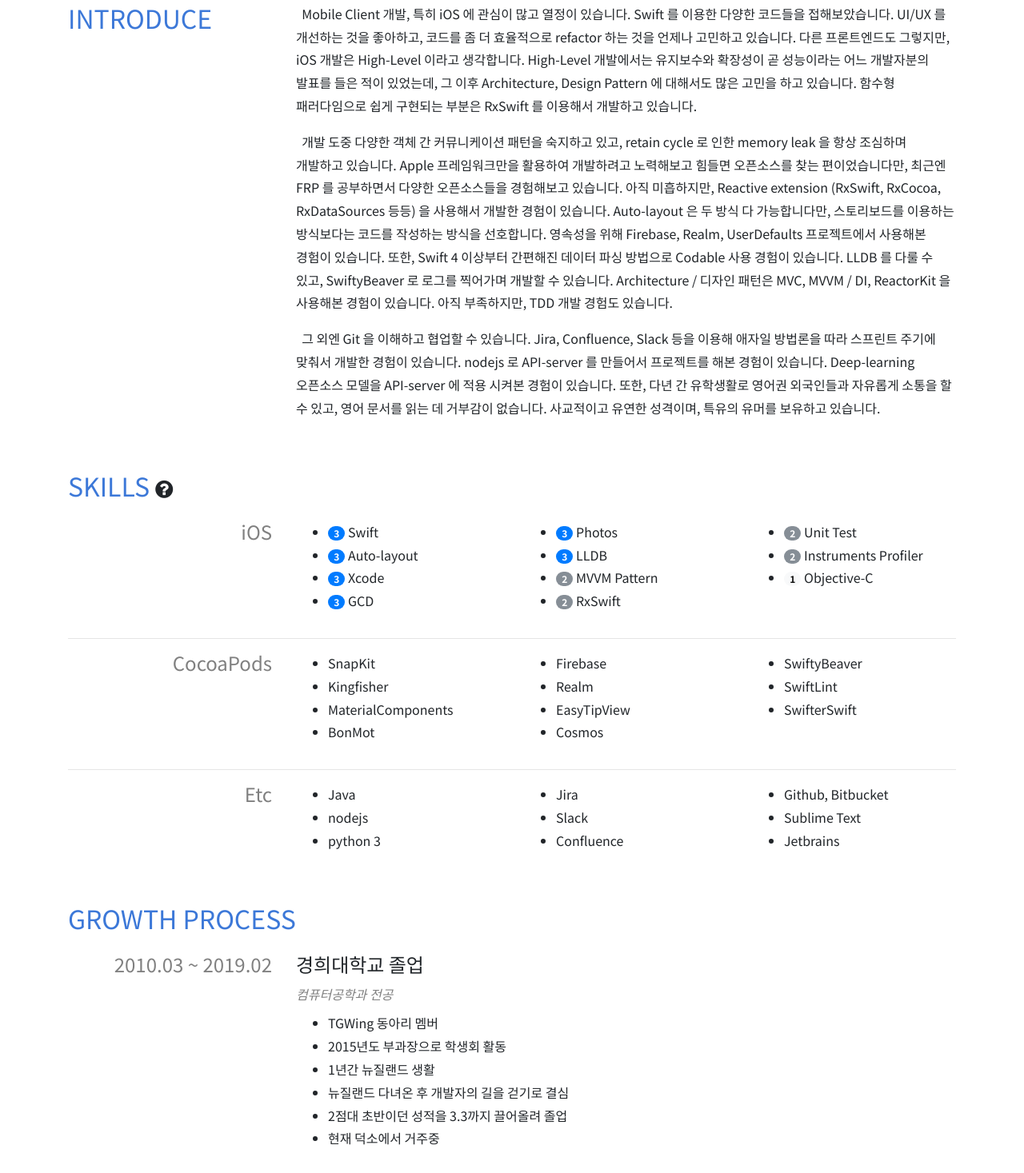
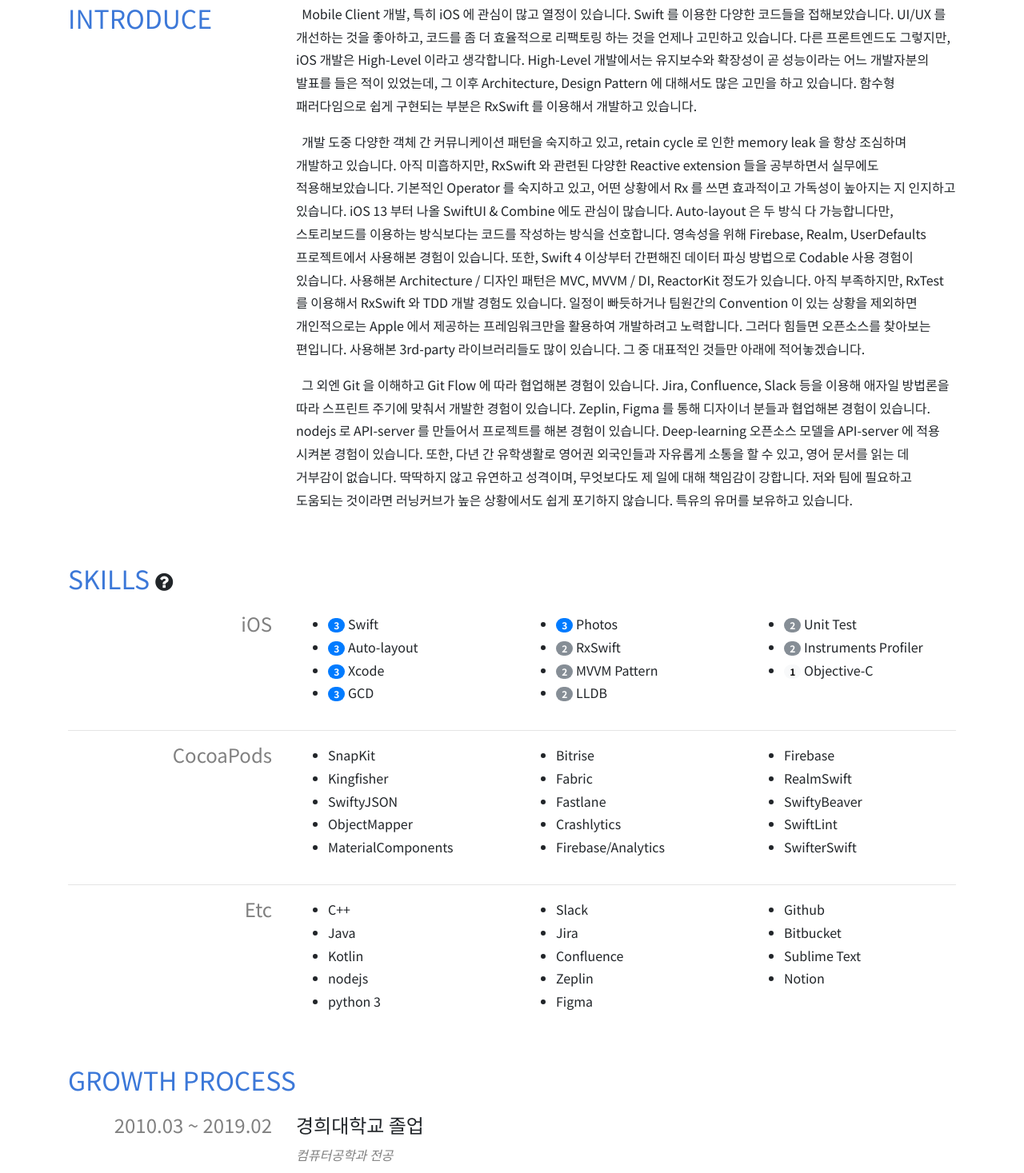
Before and after one commit to jinuman/resume, a plain HTML site: page index.html in a window 1280 px wide. Shown: the part 436-1903 px from the top of the page at 80% size. Drawn offline with nearby package versions, Linux system fonts and the light colour scheme.

Commit message:
Update index file

```diff
--- a/index.html
+++ b/index.html
@@ -19,11 +19,11 @@
     <meta charset="utf-8">
     <meta name="viewport"
           content="user-scalable=no,initial-scale=1.0,maximum-scale=1.0,minimum-scale=1.0,width=device-width">
-    <meta name="description" content="열정 넘치는 진우의 이력서입니다! "/>
+    <meta name="description" content="준비된 개발자 진우의 이력서입니다! "/>
     <meta property="og:url" content="https://jinuman.github.io/resume"/>
     <meta property="og:site_name" content="지누맨 이력서"/>
     <meta property="og:title" content="지누맨 이력서"/>
-    <meta property="og:description" content="열정 넘치는 진우의 이력서입니다! "/>
+    <meta property="og:description" content="준비된 개발자 진우의 이력서입니다! "/>
     <meta property="og:image" content="https://jinuman.github.io/resume/public/images/profile-og.jpeg"/>
     <meta property="og:type" content="website"/>
 
@@ -126,21 +126,30 @@
             <h2 class="blue">INTRODUCE</h2>
         </div>
         <div class="col-12 col-md-9">
-            <p>&nbsp Mobile Client 개발, 특히 iOS 에 관심이 많고 열정이 있습니다. Swift 를 이용한 다양한 코드들을 접해보았습니다. UI/UX 를 개선하는 것을 좋아하고, 코드를 좀
-                더 효율적으로 refactor 하는 것을 언제나 고민하고 있습니다. 다른 프론트엔드도 그렇지만, iOS 개발은 High-Level 이라고 생각합니다. High-Level 개발에서는
+            <p>
+                &nbsp Mobile Client 개발, 특히 iOS 에 관심이 많고 열정이 있습니다. Swift 를 이용한 다양한 코드들을 접해보았습니다. UI/UX 를 개선하는 것을 좋아하고, 코드를 좀
+                더 효율적으로 리팩토링 하는 것을 언제나 고민하고 있습니다. 다른 프론트엔드도 그렇지만, iOS 개발은 High-Level 이라고 생각합니다. High-Level 개발에서는
                 유지보수와 확장성이 곧 성능이라는 어느 개발자분의 발표를 들은 적이 있었는데, 그 이후 Architecture, Design Pattern 에 대해서도 많은 고민을 하고 있습니다.
-                함수형 패러다임으로 쉽게 구현되는 부분은 RxSwift 를 이용해서 개발하고 있습니다. </p>
-            <p>&nbsp 개발 도중 다양한 객체 간 커뮤니케이션 패턴을 숙지하고 있고, retain cycle 로 인한 memory leak 을 항상 조심하며 개발하고 있습니다. Apple 프레임워크만을 활용하여
-                개발하려고 노력해보고 힘들면 오픈소스를 찾는 편이었습니다만, 최근엔 FRP 를 공부하면서 다양한 오픈소스들을 경험해보고 있습니다.
-                아직 미흡하지만, Reactive extension (RxSwift, RxCocoa, RxDataSources 등등) 을 사용해서 개발한 경험이 있습니다.
+                함수형 패러다임으로 쉽게 구현되는 부분은 RxSwift 를 이용해서 개발하고 있습니다.
+            </p>
+            <p>&nbsp 개발 도중 다양한 객체 간 커뮤니케이션 패턴을 숙지하고 있고, retain cycle 로 인한 memory leak 을 항상 조심하며 개발하고 있습니다.
+                아직 미흡하지만, RxSwift 와 관련된 다양한 Reactive extension 들을 공부하면서 실무에도 적용해보았습니다.
+                기본적인 Operator 를 숙지하고 있고, 어떤 상황에서 Rx 를 쓰면 효과적이고 가독성이 높아지는 지 인지하고 있습니다.
+                iOS 13 부터 나올 SwiftUI & Combine 에도 관심이 많습니다.
                 Auto-layout 은 두 방식 다 가능합니다만, 스토리보드를 이용하는 방식보다는 코드를 작성하는 방식을 선호합니다. 영속성을 위해 Firebase, Realm,
                 UserDefaults 프로젝트에서 사용해본 경험이 있습니다. 또한, Swift 4 이상부터 간편해진 데이터 파싱 방법으로 Codable 사용 경험이 있습니다.
-                LLDB 를 다룰 수 있고, SwiftyBeaver 로 로그를 찍어가며 개발할 수 있습니다.
-                Architecture / 디자인 패턴은 MVC, MVVM / DI, ReactorKit 을 사용해본 경험이 있습니다. 아직 부족하지만, TDD 개발 경험도 있습니다.</p>
-            <p>&nbsp 그 외엔 Git 을 이해하고 협업할 수 있습니다. Jira, Confluence, Slack 등을 이용해 애자일 방법론을 따라 스프린트 주기에 맞춰서 개발한 경험이 있습니다.
-                nodejs 로 API-server 를 만들어서 프로젝트를 해본 경험이 있습니다. Deep-learning 오픈소스 모델을
-                API-server 에 적용 시켜본 경험이 있습니다. 또한, 다년 간 유학생활로 영어권 외국인들과 자유롭게 소통을 할 수 있고, 영어 문서를 읽는 데 거부감이 없습니다.
-                사교적이고 유연한 성격이며, 특유의 유머를 보유하고 있습니다.</p>
+                사용해본 Architecture / 디자인 패턴은 MVC, MVVM / DI, ReactorKit 정도가 있습니다. 아직 부족하지만, RxTest 를 이용해서 RxSwift 와 TDD 개발 경험도 있습니다.
+                일정이 빠듯하거나 팀원간의 Convention 이 있는 상황을 제외하면 개인적으로는 Apple 에서 제공하는 프레임워크만을 활용하여 개발하려고 노력합니다. 그러다 힘들면 오픈소스를 찾아보는 편입니다.
+                사용해본 3rd-party 라이브러리들도 많이 있습니다. 그 중 대표적인 것들만 아래에 적어놓겠습니다.
+            </p>
+            <p>&nbsp 그 외엔 Git 을 이해하고 Git Flow 에 따라 협업해본 경험이 있습니다.
+                Jira, Confluence, Slack 등을 이용해 애자일 방법론을 따라 스프린트 주기에 맞춰서 개발한 경험이 있습니다.
+                Zeplin, Figma 를 통해 디자이너 분들과 협업해본 경험이 있습니다.
+                nodejs 로 API-server 를 만들어서 프로젝트를 해본 경험이 있습니다. Deep-learning 오픈소스 모델을 API-server 에 적용 시켜본 경험이 있습니다.
+                또한, 다년 간 유학생활로 영어권 외국인들과 자유롭게 소통을 할 수 있고, 영어 문서를 읽는 데 거부감이 없습니다.
+                딱딱하지 않고 유연하고 성격이며, 무엇보다도 제 일에 대해 책임감이 강합니다. 저와 팀에 필요하고 도움되는 것이라면 러닝커브가 높은 상황에서도 쉽게 포기하지 않습니다.
+                특유의 유머를 보유하고 있습니다.
+            </p>
         </div>
     </div>
     <!-- Introduce End -->
@@ -154,7 +163,7 @@
                 <span class="blue">
                   SKILLS
                 </span>
-                        <small data-toggle="tooltip" title="1: 기초 / 2: 중급 / 3: 고급">
+                        <small data-toggle="tooltip" title="1: Basic / 2: Middle, Interested / 3: Production">
                             <i class="fa fa-question-circle" aria-hidden="true"></i>
                         </small>
                     </h2>
@@ -193,8 +202,8 @@
                                     Photos
                                 </li>
                                 <li>
-                                    <span class="badge badge-pill badge-primary">3</span>
-                                    LLDB
+                                    <span class="badge badge-pill badge-secondary">2</span>
+                                    RxSwift
                                 </li>
                                 <li>
                                     <span class="badge badge-pill badge-secondary">2</span>
@@ -202,7 +211,7 @@
                                 </li>
                                 <li>
                                     <span class="badge badge-pill badge-secondary">2</span>
-                                    RxSwift
+                                    LLDB
                                 </li>
                             </ul>
                         </div>
@@ -233,24 +242,31 @@
                 </div>
                 <div class="col-12 col-md-9">
                     <div class="row">
+
                         <div class="col">
                             <ul>
                                 <li>SnapKit</li>
                                 <li>Kingfisher</li>
+                                <li>SwiftyJSON</li>
+                                <li>ObjectMapper</li>
                                 <li>MaterialComponents</li>
-                                <li>BonMot</li>
                             </ul>
                         </div>
+
+                        <div class="col">
+                            <ul>
+                                <li>Bitrise</li>
+                                <li>Fabric</li>
+                                <li>Fastlane</li>
+                                <li>Crashlytics</li>
+                                <li>Firebase/Analytics</li>
+                            </ul>
+                        </div>
+
                         <div class="col">
                             <ul>
                                 <li>Firebase</li>
-                                <li>Realm</li>
-                                <li>EasyTipView</li>
-                                <li>Cosmos</li>
-                            </ul>
-                        </div>
-                        <div class="col">
-                            <ul>
+                                <li>RealmSwift</li>
                                 <li>SwiftyBeaver</li>
                                 <li>SwiftLint</li>
                                 <li>SwifterSwift</li>
@@ -269,23 +285,28 @@
                     <div class="row">
                         <div class="col">
                             <ul>
+                                <li>C++</li>
                                 <li>Java</li>
+                                <li>Kotlin</li>
                                 <li>nodejs</li>
                                 <li>python 3</li>
                             </ul>
                         </div>
                         <div class="col">
                             <ul>
+                                <li>Slack</li>
                                 <li>Jira</li>
-                                <li>Slack</li>
                                 <li>Confluence</li>
+                                <li>Zeplin</li>
+                                <li>Figma</li>
                             </ul>
                         </div>
                         <div class="col">
                             <ul>
-                                <li>Github, Bitbucket</li>
+                                <li>Github</li>
+                                <li>Bitbucket</li>
                                 <li>Sublime Text</li>
-                                <li>Jetbrains</li>
+                                <li>Notion</li>
                             </ul>
                         </div>
                     </div>
```
